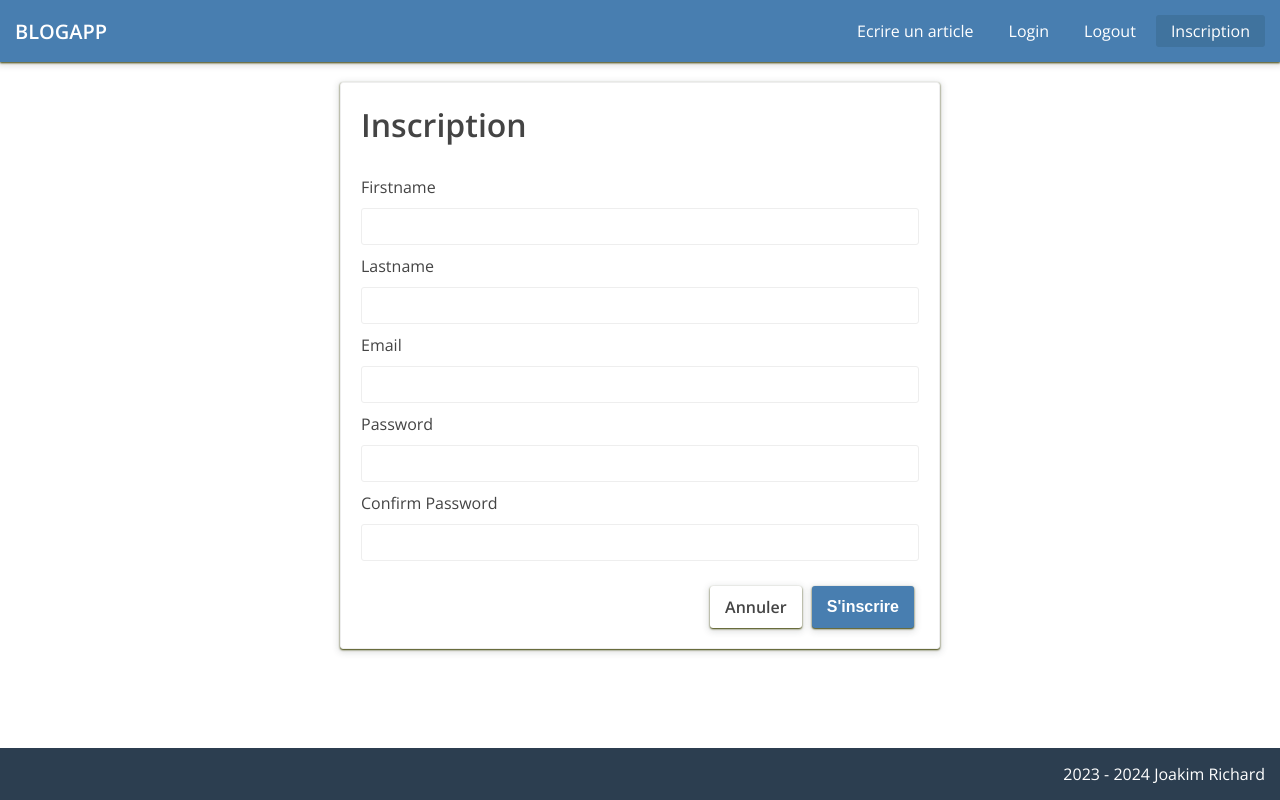
After one commit to JRichard125/blogapp_php, a PHP site: page /auth-register.php in a window 1280 px wide. The commit adds this page. Run offline with PHP 8.4, Linux system fonts and the light colour scheme.

```diff
--- /dev/null
+++ b/auth-register.php
@@ -0,0 +1,141 @@
+<?php
+
+
+    /**
+     * @var AuthDAO
+     */
+    $authDAO = require_once'./database/models/AuthDAO.php';
+
+    const ERROR_REQUIRED = "Veuillez renseignez ce champ";
+    const ERROR_EMAIL_INVALID = "L'email n'est pas valide";
+    const ERROR_PASSWORD_MISMATCH = "les mots de passe sont differents";
+    // const ERROR_PASSWORD_TOO_SHORT = 'Le mot de passe doit faire au moins 6 caracteres';
+
+    $errors = [
+        'firstname' => '',
+        'lastname' => '',
+        'email' => '',
+        'password' => '',
+        'confirmPassword' => ''
+    ];
+
+    if($_SERVER['REQUEST_METHOD'] === 'POST') {
+        $input = filter_input_array(INPUT_POST, [
+            'firstname' => FILTER_SANITIZE_SPECIAL_CHARS,
+            'lastname' => FILTER_SANITIZE_SPECIAL_CHARS,
+            'email' => FILTER_SANITIZE_EMAIL
+        ]);
+
+        $firstname = $input["firstname"] ?? '';
+        $lastname = $input["lastname"] ?? '';
+        $email = $input["email"] ?? '';
+        $password = $_POST["password"] ?? '';
+        $confirmPassword = $_POST["confirmPassword"] ?? '';
+
+        if(!$firstname) {
+            $errors['firstname'] = ERROR_REQUIRED;
+        }
+
+        if(!$lastname) {
+            $errors['lastname'] = ERROR_REQUIRED;
+        }
+
+        if(!$email) {
+            $errors['email'] = ERROR_REQUIRED;
+        } else if (!filter_var($email, FILTER_VALIDATE_EMAIL)) {
+            $errors['email'] = ERROR_EMAIL_INVALID;
+        }
+
+        if(!$password) {
+            $errors['password'] = ERROR_REQUIRED;
+        }
+
+        if(!$confirmPassword) {
+            $errors['confirmPassword'] = ERROR_REQUIRED;
+        } else if ($confirmPassword !== $password) {
+            $errors['confirmPassword'] = ERROR_PASSWORD_MISMATCH;
+        }
+
+
+        if(empty(array_filter($errors, fn ($e) => $e !== ''))) {
+
+            $newUser = [
+                'firstname' => $firstname,
+                'lastname' => $lastname,
+                'email' => $email,
+                'password' => $password,
+            ];
+
+            $authDAO->create($newUser);
+
+            header('Location: /auth-login.php');
+        }
+    }
+
+?>
+
+<!DOCTYPE html>
+<html lang="en">
+<head>
+    <?php require_once 'includes/head.php' ?>
+    <link rel="stylesheet" href="public/css/profile.css">
+    <title>Sign up</title>
+</head>
+<body>
+    <div class="container">
+        <?php require_once 'includes/header.php' ?>
+        <div class="content">
+        <div class="block p-20 form-container">
+                <h1>Inscription</h1>
+                <form action="/auth-register.php" method="POST">
+                    <div class="form-control">
+                        <label for="firstname">Firstname</label>
+                        <input type="text" name="firstname" id="firstname">
+                        <?php if($errors['firstname']) : ?>
+                            <p class="text-error"><?= $errors['firstname'] ?></p>
+                        <?php endif ; ?>
+                    </div>
+
+                    <div class="form-control">
+                        <label for="lastname">Lastname</label>
+                        <input type="text" name="lastname" id="lastname">
+                        <?php if($errors['lastname']) : ?>
+                            <p class="text-error"><?= $errors['lastname'] ?></p>
+                        <?php endif ; ?>
+                    </div>
+
+                    <div class="form-control">
+                        <label for="email">Email</label>
+                        <input type="email" name="email" id="email">
+                        <?php if($errors['email']) : ?>
+                            <p class="text-error"><?= $errors['email'] ?></p>
+                        <?php endif ; ?>
+                    </div>
+
+                    <div class="form-control">
+                        <label for="password">Password</label>
+                        <input type="password" name="password" id="password">
+                        <?php if($errors['password']) : ?>
+                            <p class="text-error"><?= $errors['password'] ?></p>
+                        <?php endif ; ?>
+                    </div>
+
+                    <div class="form-control">
+                        <label for="confirmPassword">Confirm Password</label>
+                        <input type="password" name="confirmPassword" id="confirmPassword">
+                        <?php if($errors['confirmPassword']) : ?>
+                            <p class="text-error"><?= $errors['confirmPassword'] ?></p>
+                        <?php endif ; ?>
+                    </div>
+
+                    <div class="form-action">
+                        <a href="/" class="btn btn-secondary">Annuler</a>
+                        <button class="btn btn-primary" type="submit">S'inscrire</button>
+                    </div>
+                </form>
+            </div>
+        </div>
+        <?php require_once 'includes/footer.php' ?>
+    </div>
+</body>
+</html>
--- /dev/null
+++ b/database/models/AuthDAO.php
@@ -0,0 +1,52 @@
+<?php
+
+    class AuthDAO {
+
+        public PDOStatement $statementCreate;
+        public PDOStatement $statementRead;
+        public PDOStatement $statementCreateSession;
+
+        function __construct(public PDO $pdo )
+        {
+            $this->statementCreate = $this->pdo->prepare(
+                'INSERT INTO user VALUES (DEFAULT, :firstname, :lastname, :email, :password)'
+            );
+            $this->statementRead = $this->pdo->prepare(
+                'SELECT * FROM user WHERE email=:email'
+            );
+            $this->statementCreateSession= $this->pdo->prepare(
+                'INSERT INTO session VALUES (DEFAULT , :userid)'
+            );
+        }
+
+
+        function create($user) {
+            $hashPassword = password_hash($user['password'], PASSWORD_ARGON2I);
+
+            $this->statementCreate->bindValue(':firstname', $user['firstname']);
+            $this->statementCreate->bindValue(':lastname', $user['lastname']);
+            $this->statementCreate->bindValue(':email', $user['email']);
+            $this->statementCreate->bindValue(':password', $hashPassword);
+            $this->statementCreate->execute();
+        }
+
+        function getUser($email) {
+            $this->statementRead->bindValue(':email', $email);
+            $this->statementRead->execute();
+
+            return $this->statementRead->fetch();
+        }
+
+        function createSession($userId) {
+            $this->statementCreateSession->bindValue(':userid', $userId);
+            $this->statementCreateSession->execute();
+
+            // on recupere le id de la session qui vient d etre creer
+            return $this->pdo->lastInsertId();
+        }
+    }
+
+
+    $pdo = require_once './database/database.php';
+    return new AuthDAO($pdo);
+?>
--- a/includes/header.php
+++ b/includes/header.php
@@ -4,5 +4,14 @@
         <li class="<?= $_SERVER['REQUEST_URI'] === '/form-article.php' ? 'active' : '' ?>">
             <a href="/form-article.php">Ecrire un article</a>
         </li>
+        <li class="<?= $_SERVER['REQUEST_URI'] === '/auth-login.php' ? 'active' : '' ?>">
+            <a href="/auth-login.php">Login</a>
+        </li>
+        <li class="<?= $_SERVER['REQUEST_URI'] === '/auth-logout.php' ? 'active' : '' ?>">
+            <a href="/auth-logout.php">Logout</a>
+        </li>
+        <li class="<?= $_SERVER['REQUEST_URI'] === '/auth-register.php' ? 'active' : '' ?>">
+            <a href="/auth-register.php">Inscription</a>
+        </li>
     </ul>
 </header>
--- a/public/css/profile.css
+++ b/public/css/profile.css
@@ -1,8 +1,3 @@
-.content {
-    align-items: flex-start;
-    justify-content: flex-start;
-}
-
 .info-container ul li {
     display: flex;
 }
```
Also changed, not shown: auth-login.php (added, +104 -0 lines), auth-logout.php (added, +22 -0 lines).
